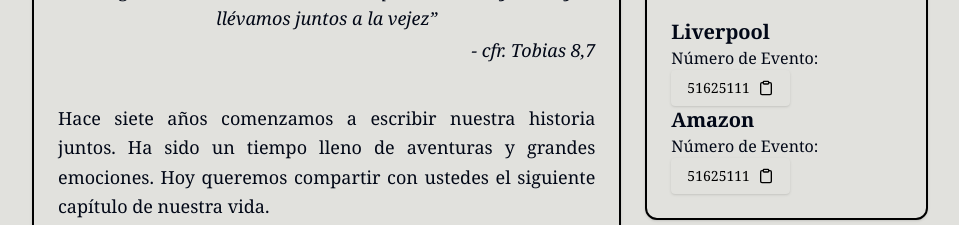
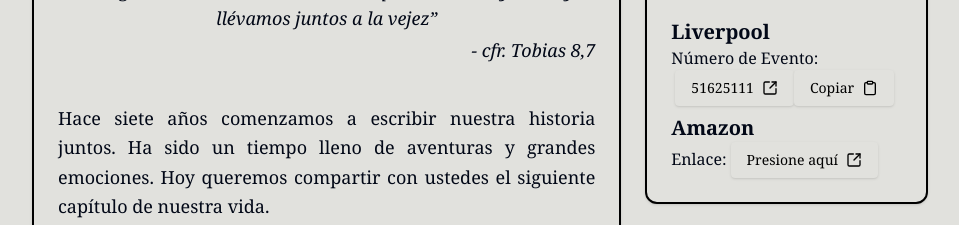
Before and after one commit to MikeGsus/boda-landing, a Next.js app: page / in a window 1280 px wide. Shown: the part 727-952 px from the top of the page, without its empty margins (160-1119 px from the left). Built offline with nearby package versions, Linux system fonts and the light colour scheme.

Commit message:
Update newspaper-style component to include external links for gift registries and enhance button functionality

```diff
--- a/components/newspaper-style.tsx
+++ b/components/newspaper-style.tsx
@@ -3,8 +3,8 @@ import { useState, useEffect } from "react"
 import { Card, CardContent, CardDescription, CardHeader, CardTitle } from "@/components/ui/card"
 import { Button } from "@/components/ui/button"
 import { Separator } from "@/components/ui/separator"
-import { MapPin, Gift, CalendarIcon, Send, Clipboard } from "lucide-react"
-// import Image from "next/image"
+import { MapPin, Gift, CalendarIcon, Send, Clipboard, SquareArrowOutUpRight } from "lucide-react"
+
 
 export default function NewspaperStyle() {
   const [days, setDays] = useState(0)
@@ -147,14 +147,17 @@ export default function NewspaperStyle() {
             <CardContent className="pt-6">
             <p className="text-xl font-bold">Liverpool</p>
             <p>Número de Evento:
+              <Button onClick={() => window.open('https://mesaderegalos.liverpool.com.mx/milistaderegalos/51625111')} className="bg-[#e1e1dd] ml-1 text-black border-black rounded-sm hover:bg-[#d5d5cf]">
+                51625111 <SquareArrowOutUpRight className="h-4" />
+              </Button>
               <Button onClick={handleCopyToClipboard} className="bg-[#e1e1dd] text-black border-black rounded-sm hover:bg-[#d5d5cf]">
-                51625111 <Clipboard className="h-4" />
+                Copiar <Clipboard className="h-4" />
               </Button>
             </p>
-            <p className="text-xl font-bold">Amazon</p>
-            <p>Número de Evento:
-              <Button onClick={handleCopyToClipboard} className="bg-[#e1e1dd] text-black border-black rounded-sm hover:bg-[#d5d5cf]">
-                51625111 <Clipboard className="h-4" />
+            <p className="text-xl font-bold mt-2">Amazon</p>
+            <p>Enlace:
+              <Button onClick={() => window.open('https://www.amazon.com.mx/wedding/registry/36O9G85OIP5FN')} className="bg-[#e1e1dd] ml-1 text-black border-black rounded-sm hover:bg-[#d5d5cf]">
+                Presione aquí <SquareArrowOutUpRight className="h-4" />
               </Button>
             </p>
             </CardContent>
```
